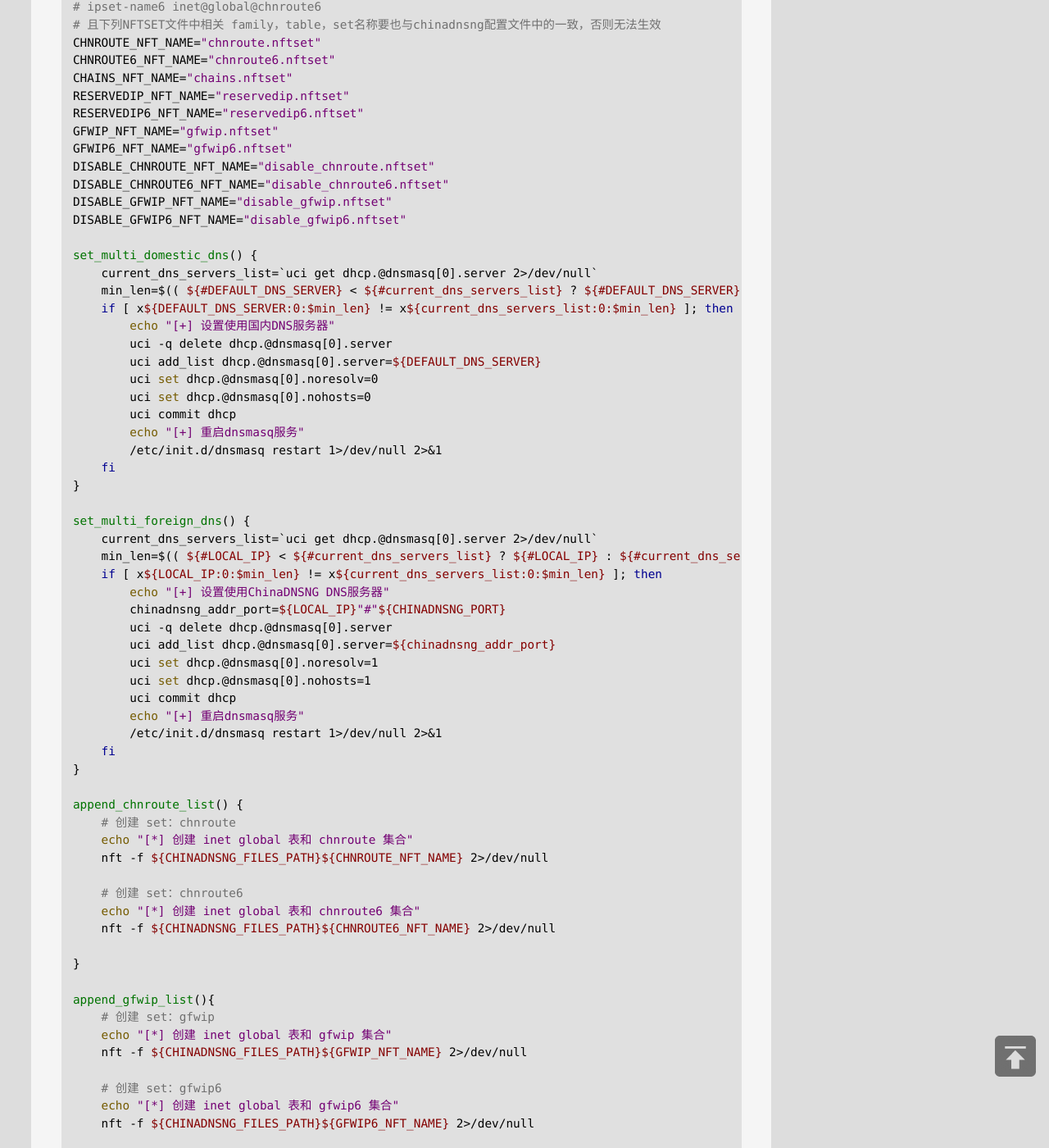
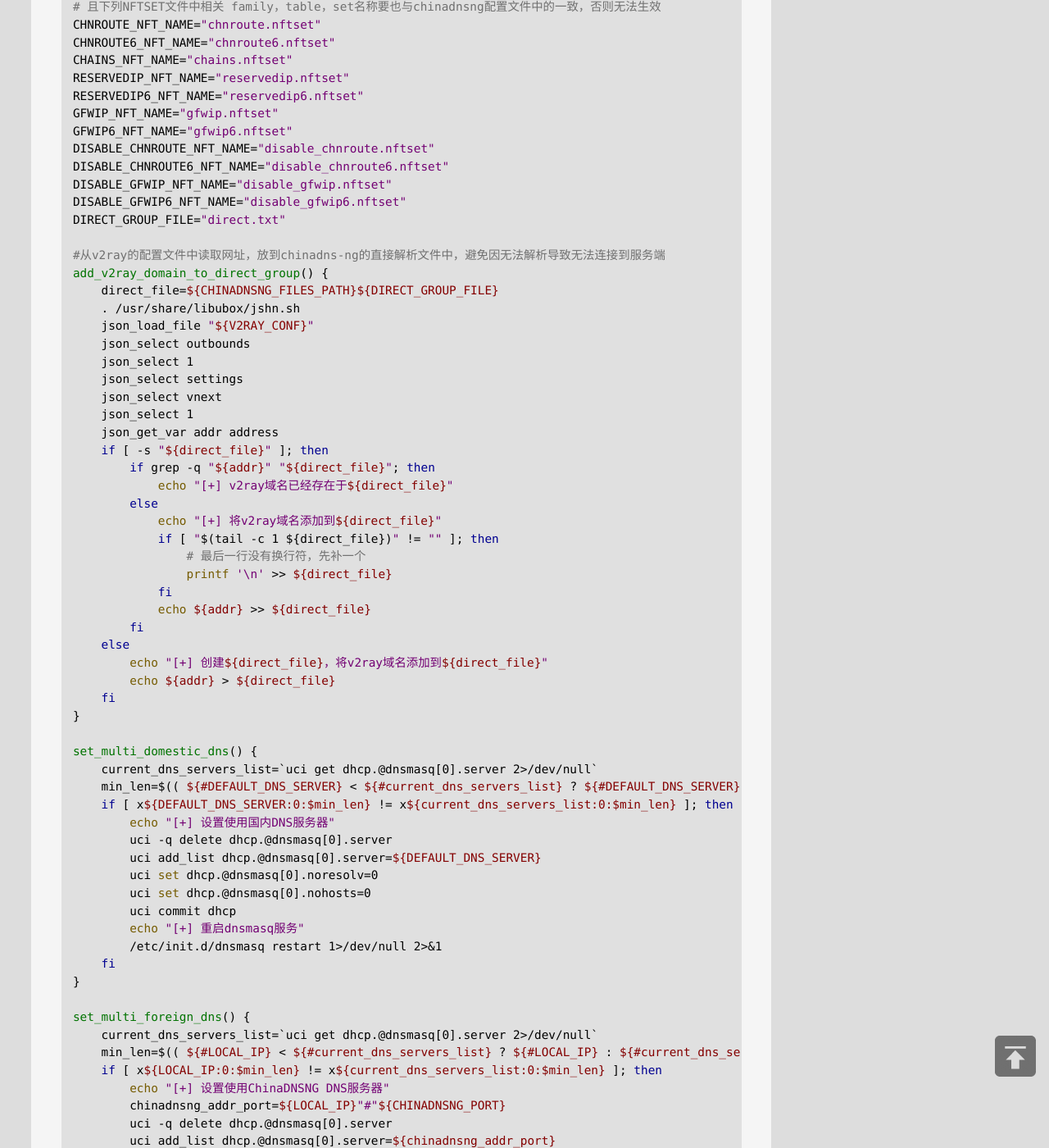
Before and after one commit to jibenfa/jibenfa.github.com, a Jekyll site: the page built from _posts/2025-08-19-E59CA8openwrtE4B88BE4BDBFE794A8chinadns-ngE690ADE9858Dv2rayE5AE9EE78EB0E9808FE6988EE4BBA3E79086.md, in a window 1280 px wide and 1400 px high, scrolled down 7136 px. Shown: the whole window at 82% size. Built offline with Jekyll 4.4.1, drawn with Linux system fonts in a browser that asks for light colours; some of the changed text lies outside the part shown.

Commit message:
update domain  parsing function

```diff
--- a/_posts/2025-08-19-E59CA8openwrtE4B88BE4BDBFE794A8chinadns-ngE690ADE9858Dv2rayE5AE9EE78EB0E9808FE6988EE4BBA3E79086.md
+++ b/_posts/2025-08-19-E59CA8openwrtE4B88BE4BDBFE794A8chinadns-ngE690ADE9858Dv2rayE5AE9EE78EB0E9808FE6988EE4BBA3E79086.md
@@ -351,6 +350,35 @@
 DISABLE_CHNROUTE6_NFT_NAME="disable_chnroute6.nftset"
 DISABLE_GFWIP_NFT_NAME="disable_gfwip.nftset"
 DISABLE_GFWIP6_NFT_NAME="disable_gfwip6.nftset"
+DIRECT_GROUP_FILE="direct.txt"
+
+#从v2ray的配置文件中读取网址，放到chinadns-ng的直接解析文件中，避免因无法解析导致无法连接到服务端
+add_v2ray_domain_to_direct_group() {
+    direct_file=${CHINADNSNG_FILES_PATH}${DIRECT_GROUP_FILE}
+    . /usr/share/libubox/jshn.sh
+    json_load_file "${V2RAY_CONF}"
+    json_select outbounds
+    json_select 1
+    json_select settings
+    json_select vnext
+    json_select 1
+    json_get_var addr address
+    if [ -s "${direct_file}" ]; then
+        if grep -q "${addr}" "${direct_file}"; then
+            echo "[+] v2ray域名已经存在于${direct_file}"
+        else
+            echo "[+] 将v2ray域名添加到${direct_file}"
+            if [ "$(tail -c 1 ${direct_file})" != "" ]; then
+                # 最后一行没有换行符，先补一个
+                printf '\n' >> ${direct_file}
+            fi
+            echo ${addr} >> ${direct_file}
+        fi
+    else
+        echo "[+] 创建${direct_file}，将v2ray域名添加到${direct_file}"
+        echo ${addr} > ${direct_file}
+    fi
+}
 
 set_multi_domestic_dns() {
     current_dns_servers_list=`uci get dhcp.@dnsmasq[0].server 2>/dev/null`
@@ -466,6 +494,7 @@
         echo "[+] v2ray模式未变化"
     else
         disable_nft_rules
+        add_v2ray_domain_to_direct_group
         if [ "${v2ray_mode}" = "outlands" ]; then
             echo "[+] 设置${v2ray_mode}（境外全局代理模式）模式中"
             append_chnroute_list
```
Also changed, not shown: other parts of _posts/2025-08-19-E59CA8openwrtE4B88BE4BDBFE794A8chinadns-ngE690ADE9858Dv2rayE5AE9EE78EB0E9808FE6988EE4BBA3E79086.md (+0 -1 lines), _posts/2025-08-25-v2rayE4BDBFE794A8tproxyE4BBA3E79086udpE6B581E9878F.md (+29 -0 lines).
